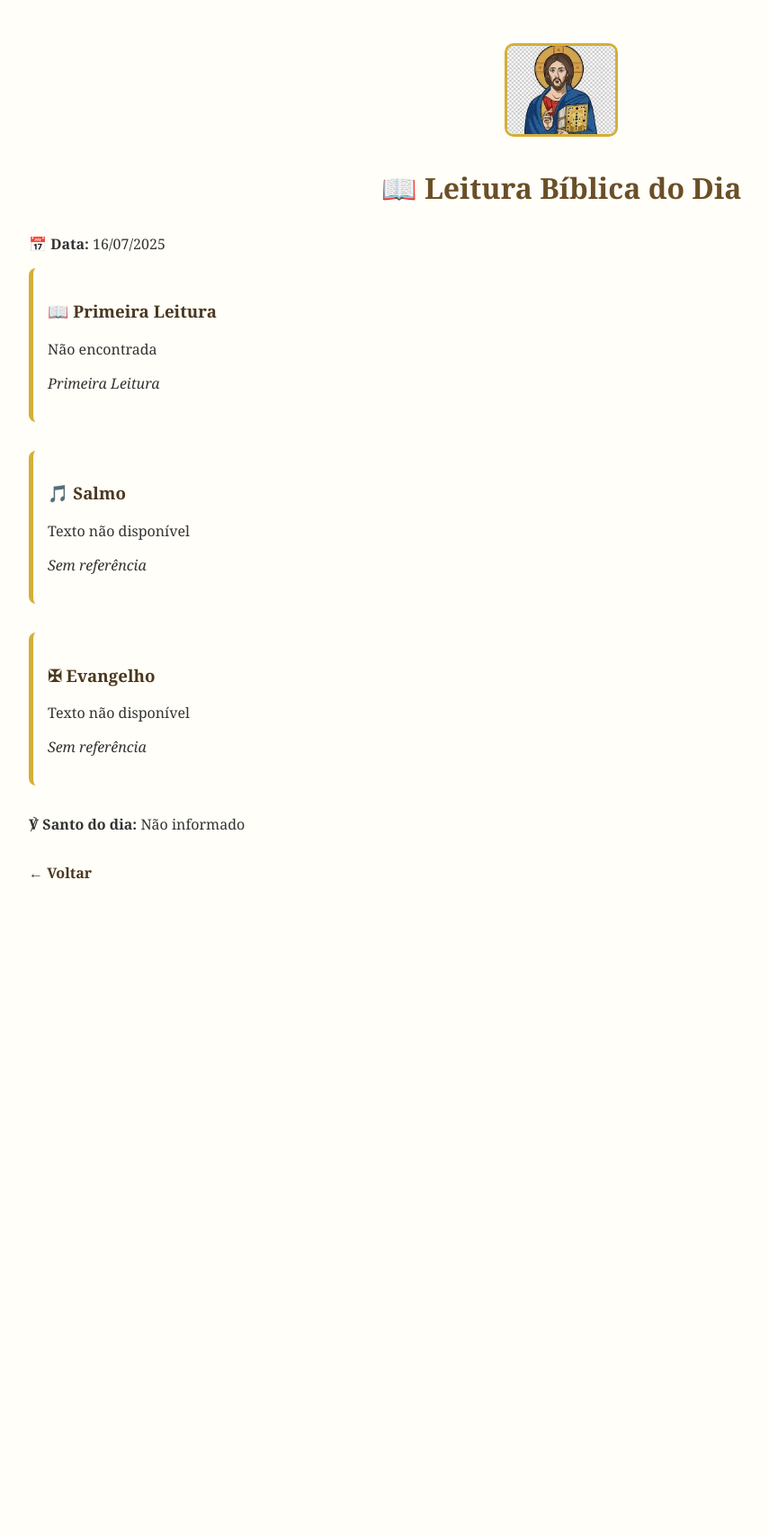
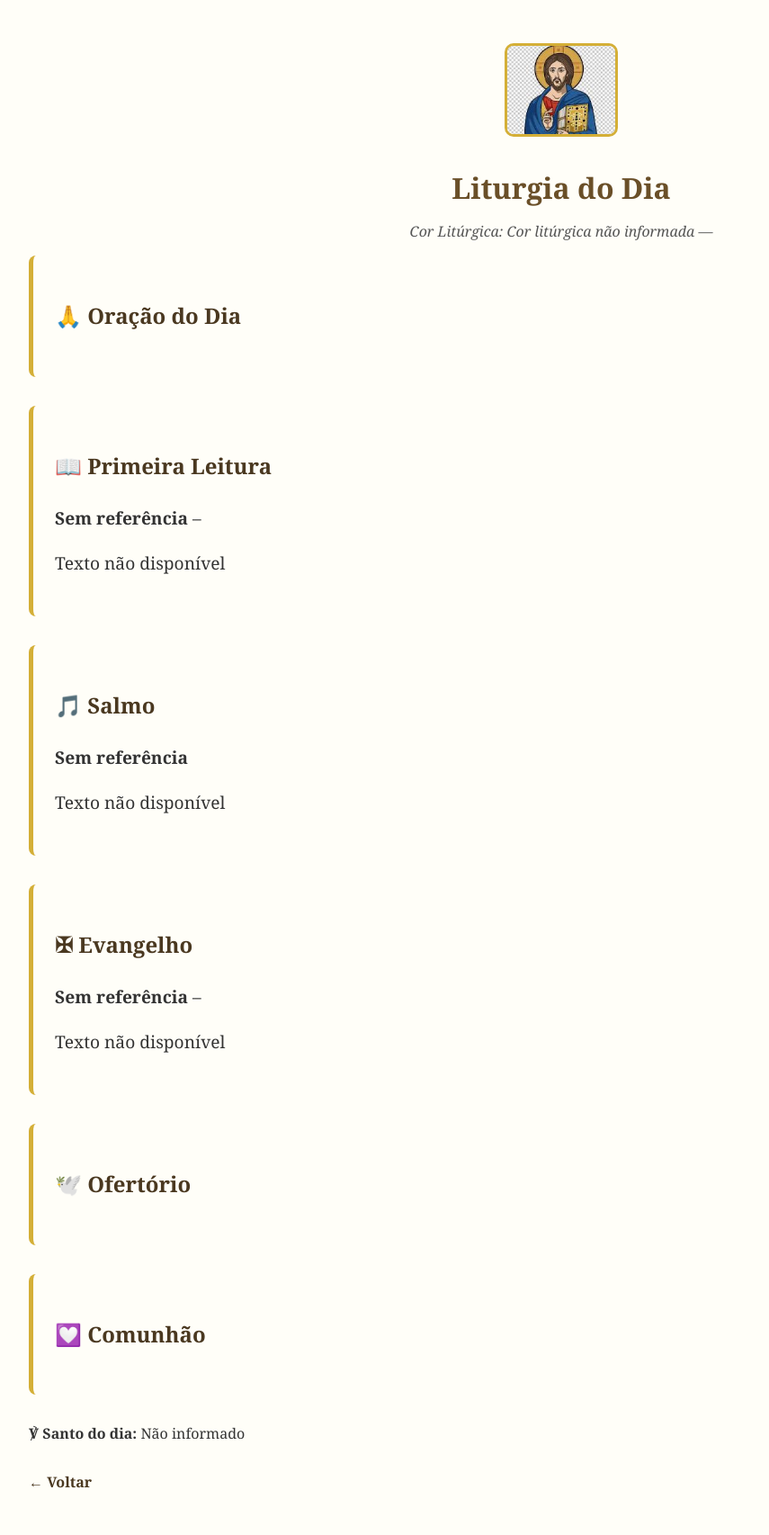
Before and after one commit to alissonsouza1984/examedeconciencia, a Flask app: page /liturgia in a window 1280 px wide. Shown: the whole page at 90% size, without its empty margins (16-871 px from the left). Before the commit the page ends 977 px from the top, so only its background shows below. Run offline with Flask 3, Linux system fonts and the light colour scheme; data that the repository does not hold is empty.

Commit message:
add liturgia diaria

```diff
--- a/app.py
+++ b/app.py
@@ -280,32 +280,32 @@
         response.raise_for_status()
         dados_api = response.json()
 
-        # Tratamento seguro dos dados
-        leitura1 = dados_api.get("leitura1")
-        salmo = dados_api.get("salmo")
-        evangelho = dados_api.get("evangelho")
-
-        # Normaliza salmo e evangelho se forem dicionários
-        def extrair_dados(campo):
-            if isinstance(campo, dict):
+        def extrair_texto(obj):
+            if isinstance(obj, dict):
                 return {
-                    "texto": campo.get("texto", "Texto não disponível"),
-                    "referencia": campo.get("referencia", "Sem referência")
+                    "titulo": obj.get("titulo", ""),
+                    "texto": obj.get("texto", "Texto não disponível"),
+                    "referencia": obj.get("referencia", "Sem referência")
                 }
             return {
-                "texto": campo or "Texto não disponível",
+                "titulo": "",
+                "texto": obj or "Texto não disponível",
                 "referencia": "Sem referência"
             }
 
         dados = {
-            "dia": datetime.now().strftime("%d/%m/%Y"),
+            "data": dados_api.get("data"),
+            "titulo": dados_api.get("liturgia", "Liturgia do Dia"),
+            "cor": dados_api.get("cor", "Cor litúrgica não informada"),
             "santo": dados_api.get("santo", "Não informado"),
-            "primeiraLeitura": {
-                "texto": leitura1 if isinstance(leitura1, str) else "Não encontrada",
-                "referencia": "Primeira Leitura"
-            },
-            "salmo": extrair_dados(salmo),
-            "evangelho": extrair_dados(evangelho)
+            "dia": dados_api.get("dia", ""),
+            "oferendas": dados_api.get("oferendas", ""),
+            "comunhao": dados_api.get("comunhao", ""),
+            "segundaLeitura": dados_api.get("segundaLeitura", ""),
+            "antifonas": dados_api.get("antifonas", {}),
+            "primeiraLeitura": extrair_texto(dados_api.get("primeiraLeitura")),
+            "salmo": extrair_texto(dados_api.get("salmo")),
+            "evangelho": extrair_texto(dados_api.get("evangelho")),
         }
 
         return render_template("liturgia.html", dados=dados)
--- a/templates/liturgia.html
+++ b/templates/liturgia.html
@@ -2,22 +2,36 @@
 <html lang="pt-br">
 <head>
   <meta charset="UTF-8" />
-  <title>Liturgia do Dia</title>
+  <title>{{ dados.titulo }}</title>
   <link rel="stylesheet" href="{{ url_for('static', filename='css/style.css') }}">
   <style>
     .card-liturgia {
       margin-bottom: 2rem;
       border-left: 5px solid #d4af37;
       background-color: #fffef8;
-      padding: 1rem;
+      padding: 1.5rem;
       border-radius: 8px;
+      font-size: 1.2rem;
+      line-height: 1.6;
     }
-
     .card-liturgia h3 {
       color: #4a3820;
       font-weight: bold;
+      font-size: 1.5rem;
     }
-
+    .titulo-dia {
+      font-size: 2rem;
+      font-weight: bold;
+      color: #6a4f28;
+      text-align: center;
+      margin-bottom: 1rem;
+    }
+    .subtitulo {
+      font-style: italic;
+      text-align: center;
+      margin-bottom: 1rem;
+      color: #555;
+    }
     .back-link {
       display: inline-block;
       margin-top: 1rem;
@@ -25,7 +39,6 @@
       text-decoration: none;
       font-weight: bold;
     }
-
     .back-link:hover {
       text-decoration: underline;
     }
@@ -37,29 +50,64 @@
       <img src="{{ url_for('static', filename='img/cristo_pantocrator.jpg') }}" alt="Cristo Pantocrator" />
     </div>
 
-    <h1 class="title">📖 Leitura Bíblica do Dia</h1>
-    <p><strong>📅 Data:</strong> {{ dados.dia }}</p>
+    <div class="titulo-dia">{{ dados.titulo }}</div>
+    <div class="subtitulo">Cor Litúrgica: {{ dados.cor }} — {{ dados.data }}</div>
+
+    {% if dados.antifonas.entrada %}
+    <div class="card-liturgia">
+      <h3>🔸 Antífona de Entrada</h3>
+      <p>{{ dados.antifonas.entrada }}</p>
+    </div>
+    {% endif %}
+
+    <div class="card-liturgia">
+      <h3>🙏 Oração do Dia</h3>
+      <p>{{ dados.dia }}</p>
+    </div>
 
     <div class="card-liturgia">
       <h3>📖 Primeira Leitura</h3>
+      <p><strong>{{ dados.primeiraLeitura.referencia }}</strong> – {{ dados.primeiraLeitura.titulo }}</p>
       <p>{{ dados.primeiraLeitura.texto }}</p>
-      <p><em>{{ dados.primeiraLeitura.referencia }}</em></p>
     </div>
+
+    {% if dados.segundaLeitura and "Não há" not in dados.segundaLeitura %}
+    <div class="card-liturgia">
+      <h3>📘 Segunda Leitura</h3>
+      <p>{{ dados.segundaLeitura }}</p>
+    </div>
+    {% endif %}
 
     <div class="card-liturgia">
       <h3>🎵 Salmo</h3>
-      <p>{{ dados.salmo.texto }}</p>
-      <p><em>{{ dados.salmo.referencia }}</em></p>
+      <p><strong>{{ dados.salmo.referencia }}</strong></p>
+      <p>{{ dados.salmo.texto.replace('—', '<br>—') | safe }}</p>
     </div>
 
     <div class="card-liturgia">
       <h3>✠ Evangelho</h3>
+      <p><strong>{{ dados.evangelho.referencia }}</strong> – {{ dados.evangelho.titulo }}</p>
       <p>{{ dados.evangelho.texto }}</p>
-      <p><em>{{ dados.evangelho.referencia }}</em></p>
     </div>
 
+    <div class="card-liturgia">
+      <h3>🕊️ Ofertório</h3>
+      <p>{{ dados.oferendas }}</p>
+    </div>
+
+    <div class="card-liturgia">
+      <h3>💟 Comunhão</h3>
+      <p>{{ dados.comunhao }}</p>
+    </div>
+
+    {% if dados.antifonas.comunhao %}
+    <div class="card-liturgia">
+      <h3>🎶 Antífona de Comunhão</h3>
+      <p>{{ dados.antifonas.comunhao }}</p>
+    </div>
+    {% endif %}
+
     <p><strong>℣ Santo do dia:</strong> {{ dados.santo }}</p>
-
     <a href="/" class="back-link">← Voltar</a>
   </div>
 </body>
```
